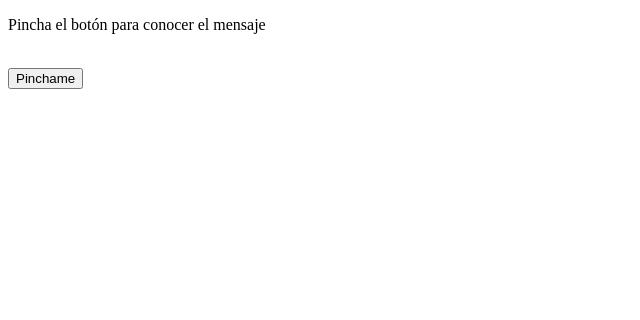
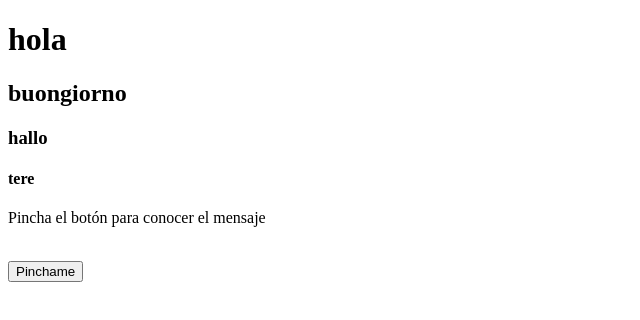
Before and after one commit to fdrosales0908/Prueba3, a plain HTML site: page index.html in a window 1280 px wide. Shown: the whole page, without its empty margins (0-640 px from the left). Drawn offline with Linux system fonts and the light colour scheme.

Commit message:
se agregan saludos

```diff
--- a/index.html
+++ b/index.html
@@ -14,6 +14,11 @@ archivo externo!!!-->
   <div class="con">
     <div class="col"></div>
   </div>
+
+  <h1>hola</h1>
+  <h2>buongiorno</h2>
+  <h3>hallo</h3>
+  <h4>tere</h4>
     <script>
 // Comentarios son distintos a los de html, se ponen al comienzo //
     function mostrarMensaje(){
```
